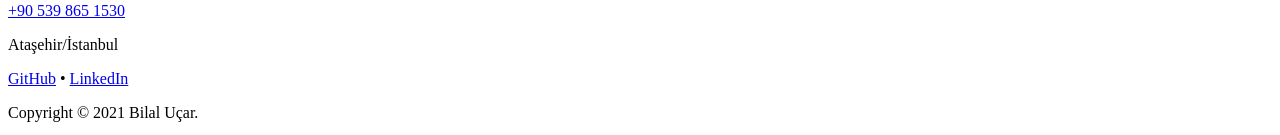
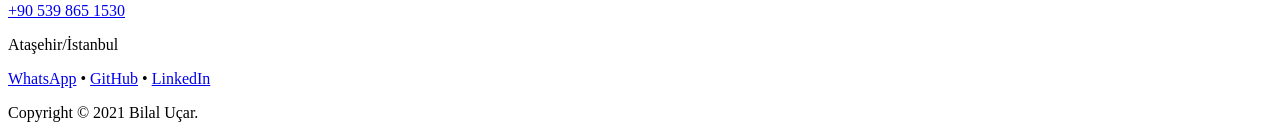
Before and after one commit to bilalucar/personal-website-nextjs, a Next.js app: page / in a window 1280 px wide. Shown: the part 5144-5279 px from the top of the page. Built offline with nearby package versions, Linux system fonts and the light colour scheme.

Commit message:
Add whatsapp link

```diff
--- a/components/Footer.js
+++ b/components/Footer.js
@@ -19,11 +19,15 @@ function Footer() {
         </div>
         <div className="col-12 col-md-6">
           <p className="text-center text-md-left">
-            <a href="https://github.com/bilalucar" rel="nofollow">
+            <a target="_blank" href="https://api.whatsapp.com/send/?phone=905398651530&type=phone_number&app_absent=0" rel="nofollow">
+              WhatsApp
+            </a>
+            <span> • </span>
+            <a target="_blank" href="https://github.com/bilalucar" rel="nofollow">
               GitHub
             </a>
             <span> • </span>
-            <a href="https://www.linkedin.com/in/bilalucar" rel="nofollow">
+            <a target="_blank" href="https://www.linkedin.com/in/bilalucar" rel="nofollow">
               LinkedIn
             </a>
           </p>
```
